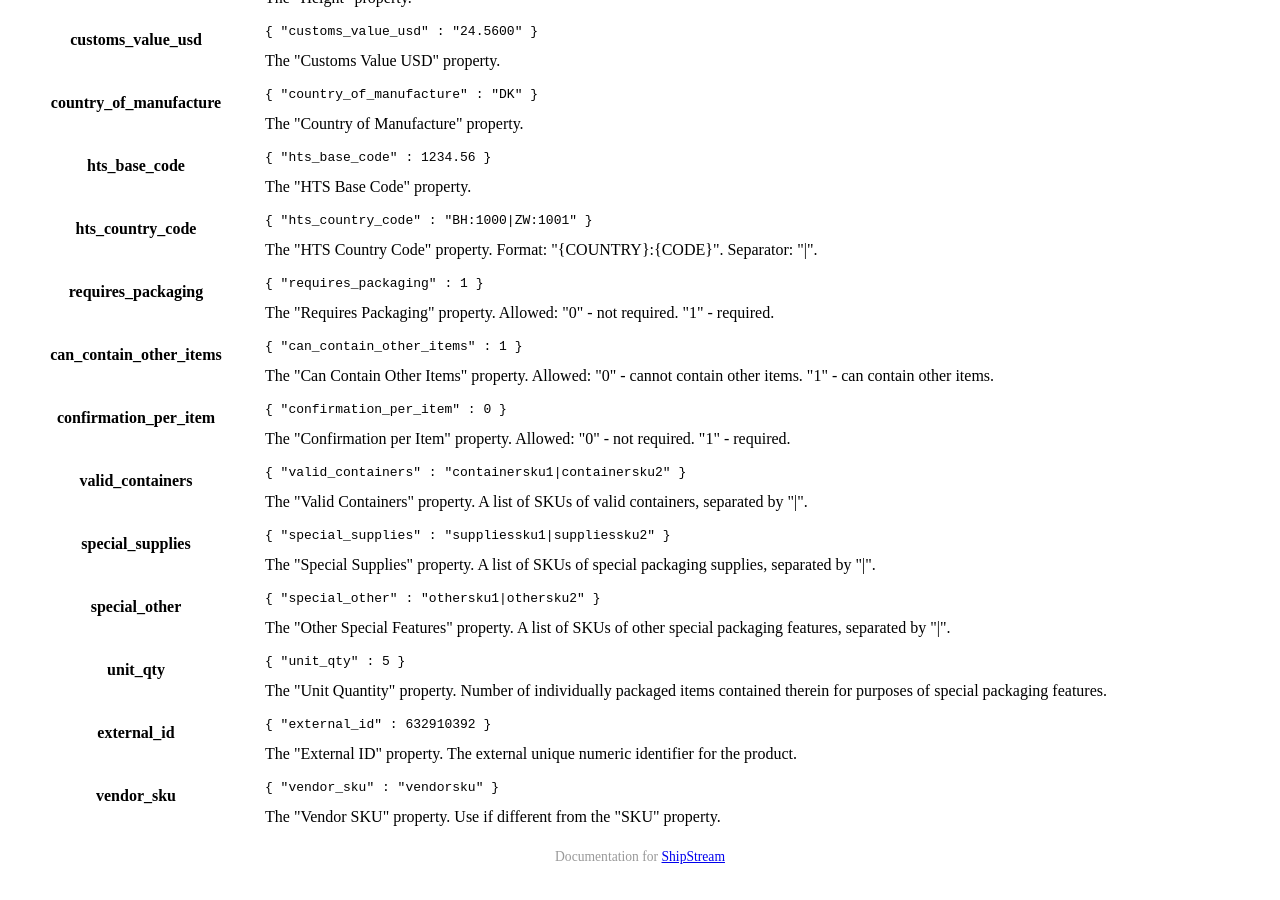
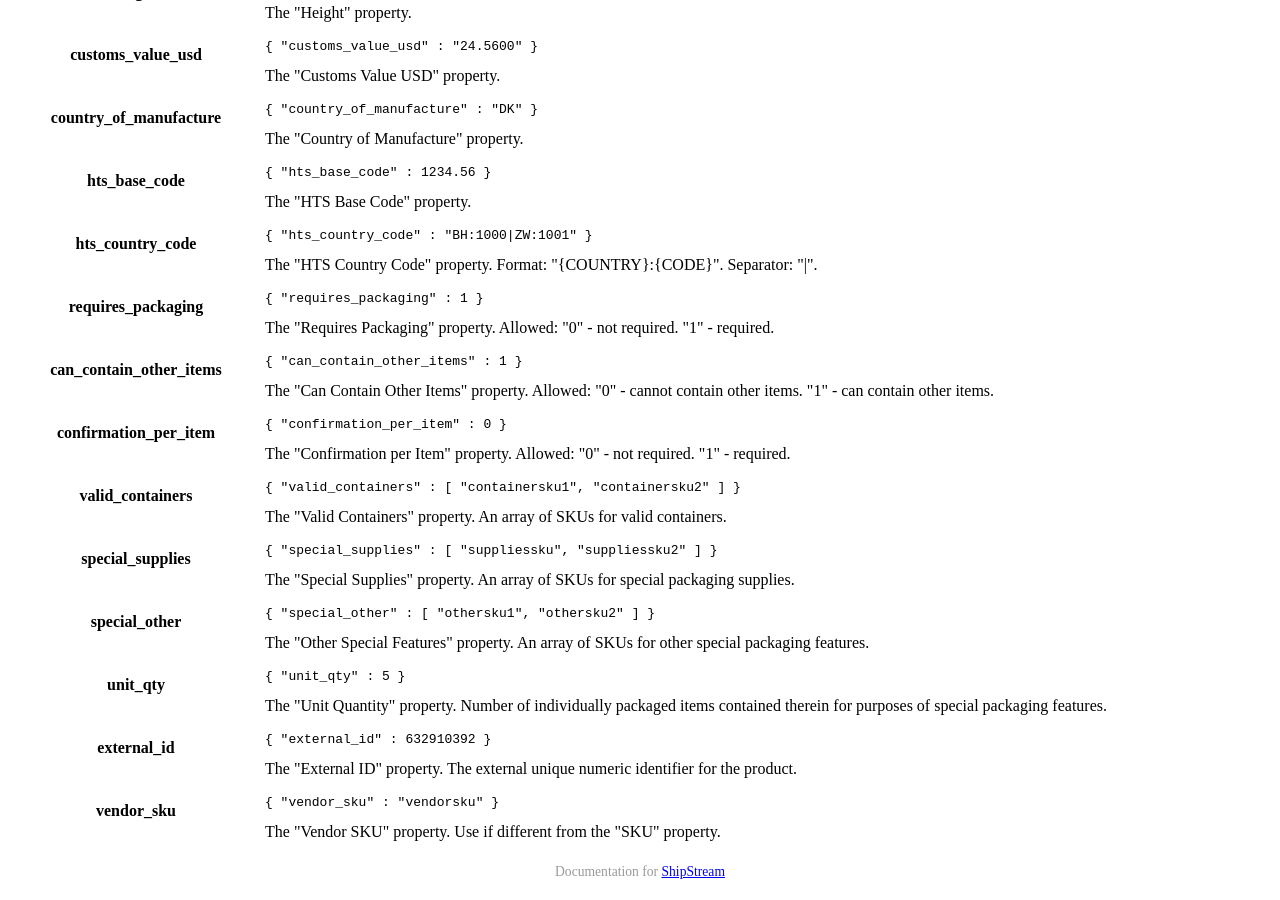
Before and after one commit to ShipStream/shipstream.github.io, a Jekyll site: the page built from _posts/2014-07-25-product.md, in a window 1280 px wide and 900 px high, scrolled down 7611 px. Built offline with Jekyll 4.4.1, drawn with Linux system fonts in a browser that asks for light colours; a style sheet for code colours, icons or effects is not loaded; some of the changed text lies outside the part shown.

Commit message:
Add special_supplies product attribute documentation. (#20)
* Add multiple_warehouses property to the rating API.

* Add special_supplies attribute.

Add documentation for special_supplies attribute which replaces special_infill and special_tape attributes.

```diff
--- a/_posts/2014-07-25-product.md
+++ b/_posts/2014-07-25-product.md
@@ -125,9 +125,9 @@ Get product information for one product SKU:
             "requires_packaging" : 1,
             "can_contain_other_items" : 0,
             "confirmation_per_item" : 0,
-            "valid_containers" : "containersku1|containersku2",
-            "special_supplies" : "suppliessku1|suppliessku2",
-            "special_other" : "othersku1|othersku2",
+            "valid_containers" : ["containersku1", "containersku2"],
+            "special_supplies" : [ "supplysku1", "supplysku2" ],
+            "special_other" : [ "specialsku1", "specialsku2" ],
             "unit_qty" : 5
         }
     ]
@@ -199,9 +199,9 @@ true if product was successfully created.
                 "requires_packaging" : 1,
                 "can_contain_other_items" : 1,
                 "confirmation_per_item" : 0,
-                "valid_containers" : "containersku1|containersku2",
-                "special_supplies" : "suppliessku1|suppliessku2",
-                "special_other" : "othersku1|othersku2",
+                "valid_containers" : [ "containersku1", "containersku2" ],
+                "special_supplies" : [ "supplysku1", "supplysku2" ],
+                "special_other" : [ "specialsku1", "specialsku2" ],
                 "unit_qty" : 5
             }
         ]
@@ -318,9 +318,10 @@ Object with <a href="#product_properties">Product Properties</a>.
         "requires_packaging" : 1,
         "can_contain_other_items" : 0,
         "confirmation_per_item" : 0,
-        "valid_containers" : "containersku1|containersku2",
-        "special_supplies" : "suppliessku1|suppliessku2",
-        "special_other" : "othersku1|othersku2",
+        "special_box" : "boxsku",
+        "valid_containers" : [ "containersku1", "containersku2" ],
+        "special_supplies" : [ "supplysku1", "supplysku2" ],
+        "special_other" : [ "othersku1", "othersku2" ],
         "unit_qty" : 5
     }
 }
@@ -411,9 +412,9 @@ true if product was successfully updated.
                 "requires_packaging" : 1,
                 "can_contain_other_items" : 0,
                 "confirmation_per_item" : 0,
-                "valid_containers" : "containersku1|containersku2",
-                "special_supplies" : "supplysku1|supplysku2",
-                "special_other" : "specialsku1|specialsku2",
+                "valid_containers" : [ "containersku1", "containersku2" ],
+                "special_supplies" : [ "supplysku1", "supplysku2" ],
+                "special_other" : [ "specialsku1", "specialsku2" ],
                 "unit_qty" : 5
             }
         ]
@@ -587,22 +588,22 @@ true if product was successfully updated.
     <tr>
         <th>valid_containers</th>
         <td>
-            <pre><code>{ "valid_containers" : "containersku1|containersku2" }</code></pre>
-            The "Valid Containers" property. A list of SKUs of valid containers, separated by "|".
+            <pre><code>{ "valid_containers" : [ "containersku1", "containersku2" ] }</code></pre>
+            The "Valid Containers" property. An array of SKUs for valid containers.
         </td>
     </tr>
     <tr>
         <th>special_supplies</th>
         <td>
-            <pre><code>{ "special_supplies" : "suppliessku1|suppliessku2" }</code></pre>
-            The "Special Supplies" property. A list of SKUs of special packaging supplies, separated by "|".
+            <pre><code>{ "special_supplies" : [ "suppliessku", "suppliessku2" ] }</code></pre>
+            The "Special Supplies" property. An array of SKUs for special packaging supplies.
         </td>
     </tr>
     <tr>
         <th>special_other</th>
         <td>
-            <pre><code>{ "special_other" : "othersku1|othersku2" }</code></pre>
-            The "Other Special Features" property. A list of SKUs of other special packaging features, separated by "|".
+            <pre><code>{ "special_other" : [ "othersku1", "othersku2" ] }</code></pre>
+            The "Other Special Features" property. An array of SKUs for other special packaging features.
         </td>
     </tr>
     <tr>
```
